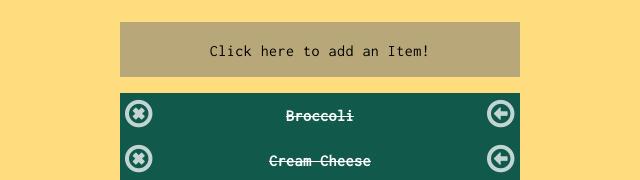
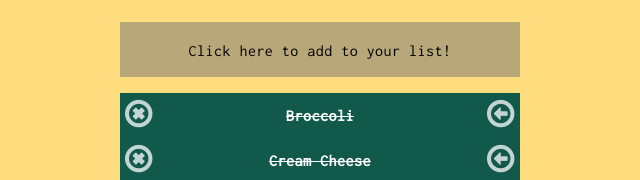
Before and after one commit to jussc/shopping-list, a plain HTML site: page index.html in a window 1280 px wide. Shown: the part 268-448 px from the top of the page, 320-960 px from the left. Drawn offline with Linux system fonts and the light colour scheme.

Commit message:
Update index.html

```diff
--- a/index.html
+++ b/index.html
@@ -31,7 +31,7 @@
 
         <div class="item">
           <p>
-            Click here to add an Item!
+            Click here to add to your list!
           </p>
 
         </div>
```
